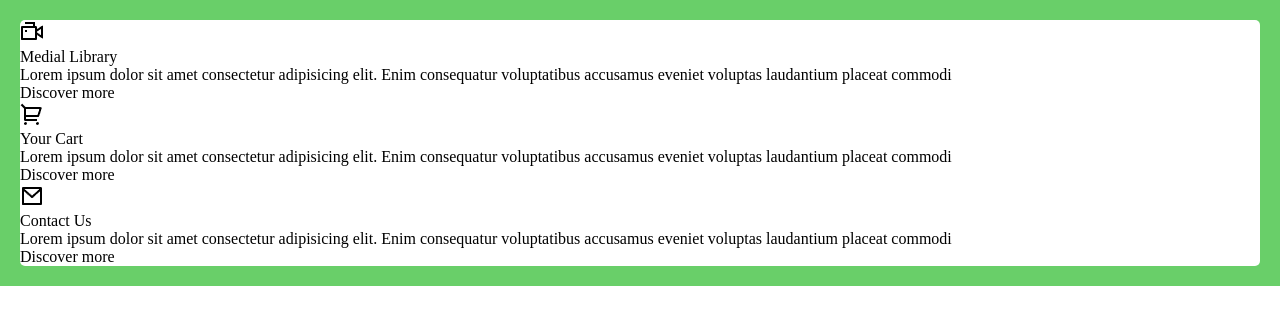
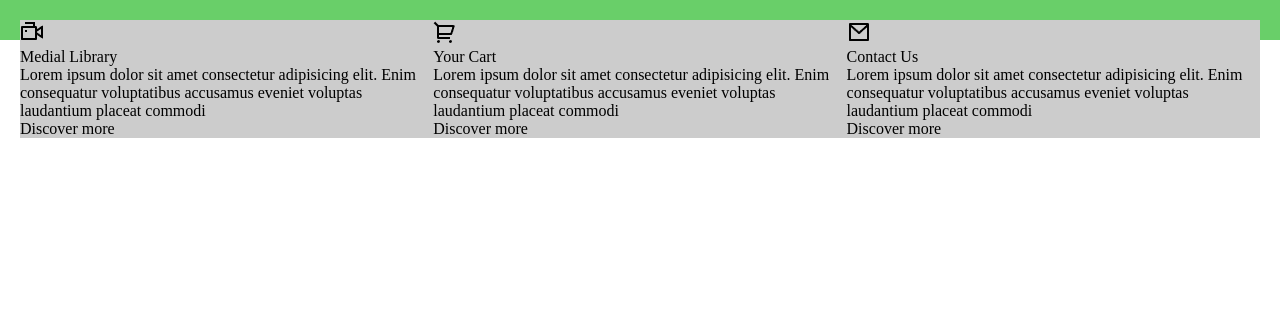
Before and after one commit to IT21117428/Responsive-Card-layout-HTML-CSS, a plain HTML site: page index.html in a window 1280 px wide. Drawn offline with Linux system fonts and the light colour scheme.

```diff
--- a/index.html
+++ b/index.html
@@ -7,8 +7,8 @@
     <link rel="stylesheet" href="./style.css" />
   </head>
   <body>
-    <div class="wrapper">
-      <div class="inner">
+    <div id="wrapper">
+      <div id="inner">
         <div class="box">
           <img src="./images/1.png" alt="" />
           <h2>Medial Library</h2>
--- a/style.css
+++ b/style.css
@@ -50,12 +50,18 @@
   .clearfix { display: block; }
   /* close commented backslash hack */
 
-  .wrapper{
+  #wrapper{
     background-color: #69cf69;
     padding: 20px;
   }
 
-  .inner{
+  #inner{
     background-color: white;
     border-radius: 5px;
   }
+
+  .box{
+    width: 33.33%;
+    float: left;
+    background-color: #ccc;
+  }
```
